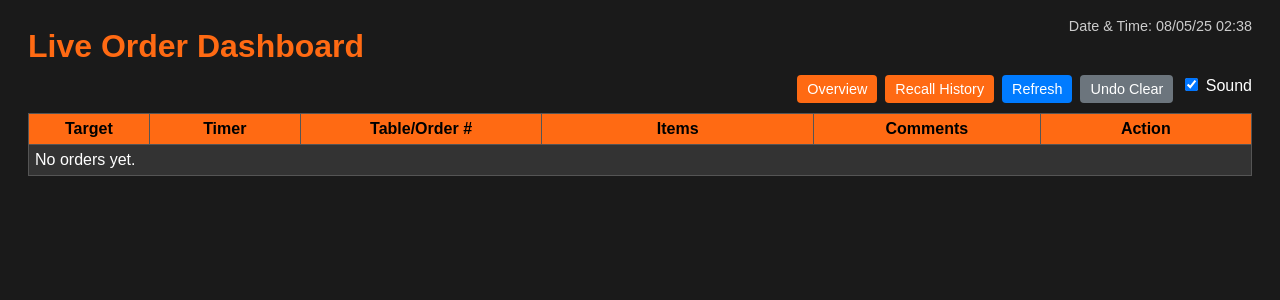
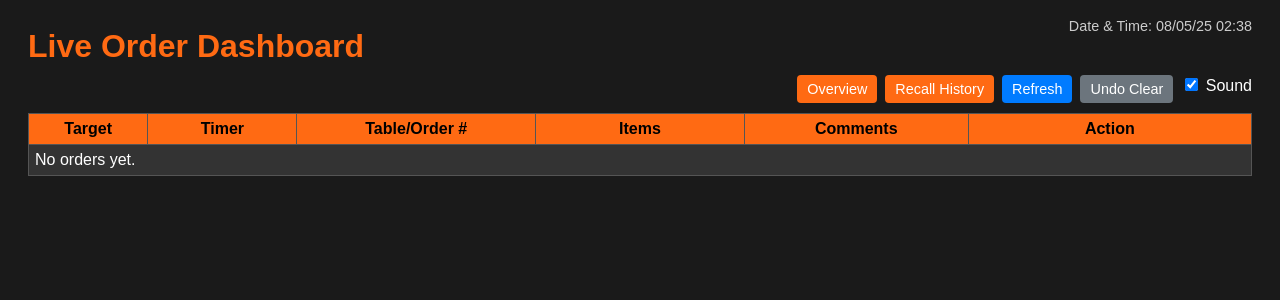
Before and after one commit to Sawyer3DJ/quick-order, a Flask app: page /dashboard in a window 1280 px wide. Shown: the top 300 px of the page. Run offline with Flask 3, Linux system fonts and the light colour scheme; data that the repository does not hold is empty.

Commit message:
Update dashboard.html

```diff
--- a/templates/dashboard.html
+++ b/templates/dashboard.html
@@ -41,9 +41,9 @@
     colgroup col:nth-child(1) { width:80px; }   /* Target */
     colgroup col:nth-child(2) { width:100px; }  /* Timer */
     colgroup col:nth-child(3) { width:160px; }  /* Table/Order */
-    colgroup col:nth-child(4) { width:180px; }  /* Items (narrower) */
+    colgroup col:nth-child(4) { width:140px; }  /* Items (slightly narrower) */
     colgroup col:nth-child(5) { width:150px; }  /* Comments */
-    colgroup col:nth-child(6) { width:140px; }  /* Action (wider) */
+    colgroup col:nth-child(6) { width:190px; }  /* Action (wider) */
 
     th, td {
       border:1px solid #555;
@@ -153,10 +153,9 @@
         } else {
           data.forEach((o,i)=>{
             const light = o.elapsed<60?'green':o.elapsed<120?'amber':'red';
-            const mins  = Math.floor(o.elapsed/60),
-                  secs  = ('0'+(o.elapsed%60)).slice(-2),
+            const mins  = Math.floor(o.elapsed/60), secs = ('0'+(o.elapsed%60)).slice(-2),
                   placed= new Date(o.timestamp*1000)
-                           .toLocaleTimeString([], {hour:'2-digit',minute:'2-digit'});
+                           .toLocaleTimeString([], {hour:'2-digit', minute:'2-digit'});
             let food='', drink='';
             o.order.forEach(it=>{
               const li=`<li>${it.quantity}× ${it.name}</li>`;
@@ -215,7 +214,7 @@
         });
       } else {
         fetch('/recall-data').then(r=>r.json()).then(a=>{
-          let html = '<table><tr><th>Order #</th><th>Items</th><th>Comments</th><th>Duration</th><th>Recall</th></tr>';
+          let html='<table><tr><th>Order #</th><th>Items</th><th>Comments</th><th>Duration</th><th>Recall</th></tr>';
           a.forEach((o,i)=>{
             let lst='<ul>'; o.items.forEach(it=>lst+=`<li>${it.quantity}× ${it.name}</li>`); lst+='</ul>';
             const m=Math.floor(o.duration/60), s=('0'+(o.duration%60)).slice(-2);
```
